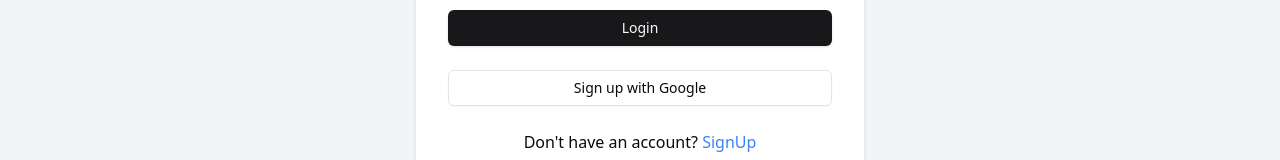
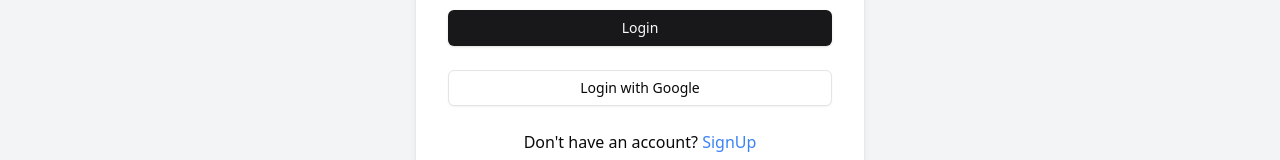
Before and after one commit to Raiyan27/To-do-webapp, a React (Vite) app: page / in a window 1280 px wide. Shown: the part 490-650 px from the top of the page. Built offline with nearby package versions, Linux system fonts and the light colour scheme; no server answers.

Commit message:
fix: text issue

```diff
--- a/src/pages/LoginPage.tsx
+++ b/src/pages/LoginPage.tsx
@@ -96,7 +96,7 @@ const LoginPage: React.FC = () => {
           className="w-full"
           onClick={handleGoogleSignUp}
         >
-          Sign up with Google
+          Login with Google
         </Button>
         <h2 className="text-center">
           Don't have an account?{" "}
```
